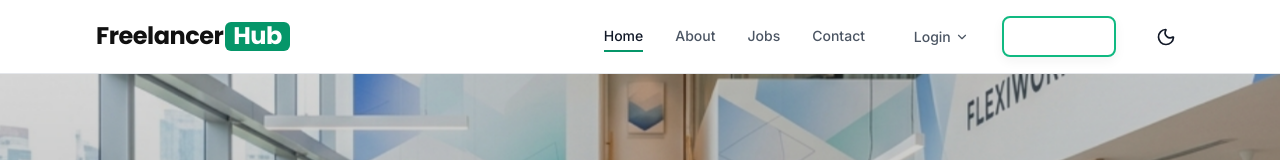
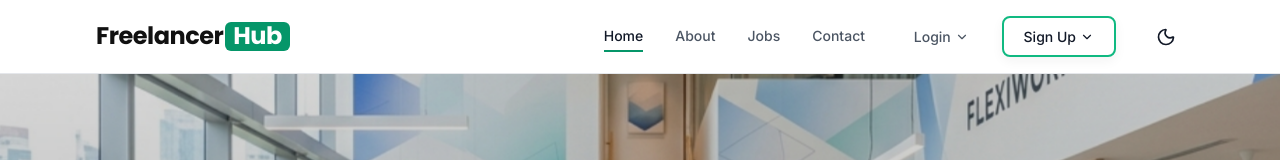
Before and after one commit to sanjaykumardk2006/FSD, a React (Vite) app in the folder client/: page / in a window 1280 px wide. Shown: the top 160 px of the page. Built offline with nearby package versions, Linux system fonts and the light colour scheme; no server answers.

Commit message:
corrected the text insome scenario

```diff
--- a/client/src/components/Header.jsx
+++ b/client/src/components/Header.jsx
@@ -101,7 +101,7 @@ export const Header = () => {
                     </span>
                   )}
                 </button>
-                <NavLink to={user.role === 'Client' ? '/client-dashboard' : '/freelancer-dashboard'} className="btn btn-primary" style={{color: 'white'}}>Dashboard</NavLink>
+                <NavLink to={user.role === 'Client' ? '/client-dashboard' : '/freelancer-dashboard'} className="btn btn-primary">Dashboard</NavLink>
                 <button onClick={handleLogout} style={{ background: 'none', border: 'none', color: 'var(--text-secondary)', cursor: 'pointer', fontSize: '14px', fontWeight: '500', fontFamily: 'inherit' }} onMouseEnter={(e) => e.target.style.color = 'var(--danger)'} onMouseLeave={(e) => e.target.style.color = 'var(--text-secondary)'}>Logout</button>
               </div>
             ) : (
@@ -133,7 +133,7 @@ export const Header = () => {
                   onMouseLeave={() => setSignupDropdownOpen(false)}
                   onClick={() => setSignupDropdownOpen(!signupDropdownOpen)}
                 >
-                  <button className="btn btn-primary" style={{ display: 'flex', alignItems: 'center', gap: '4px', padding: '10px 20px', color: 'white' }}>
+                  <button className="btn btn-primary" style={{ display: 'flex', alignItems: 'center', gap: '4px', padding: '10px 20px' }}>
                     Sign Up <ChevronDown size={14} />
                   </button>
                   {signupDropdownOpen && (
```
